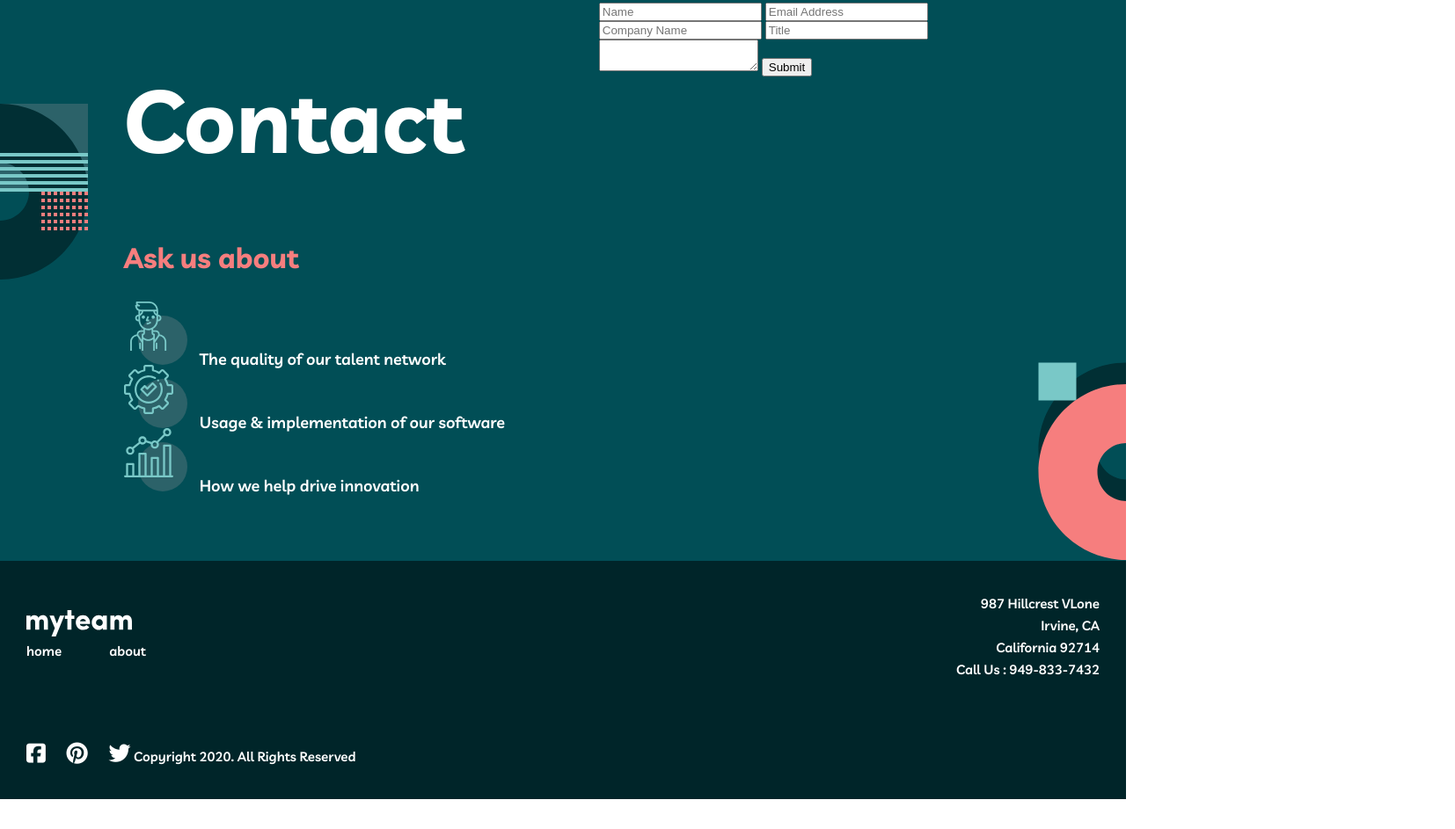
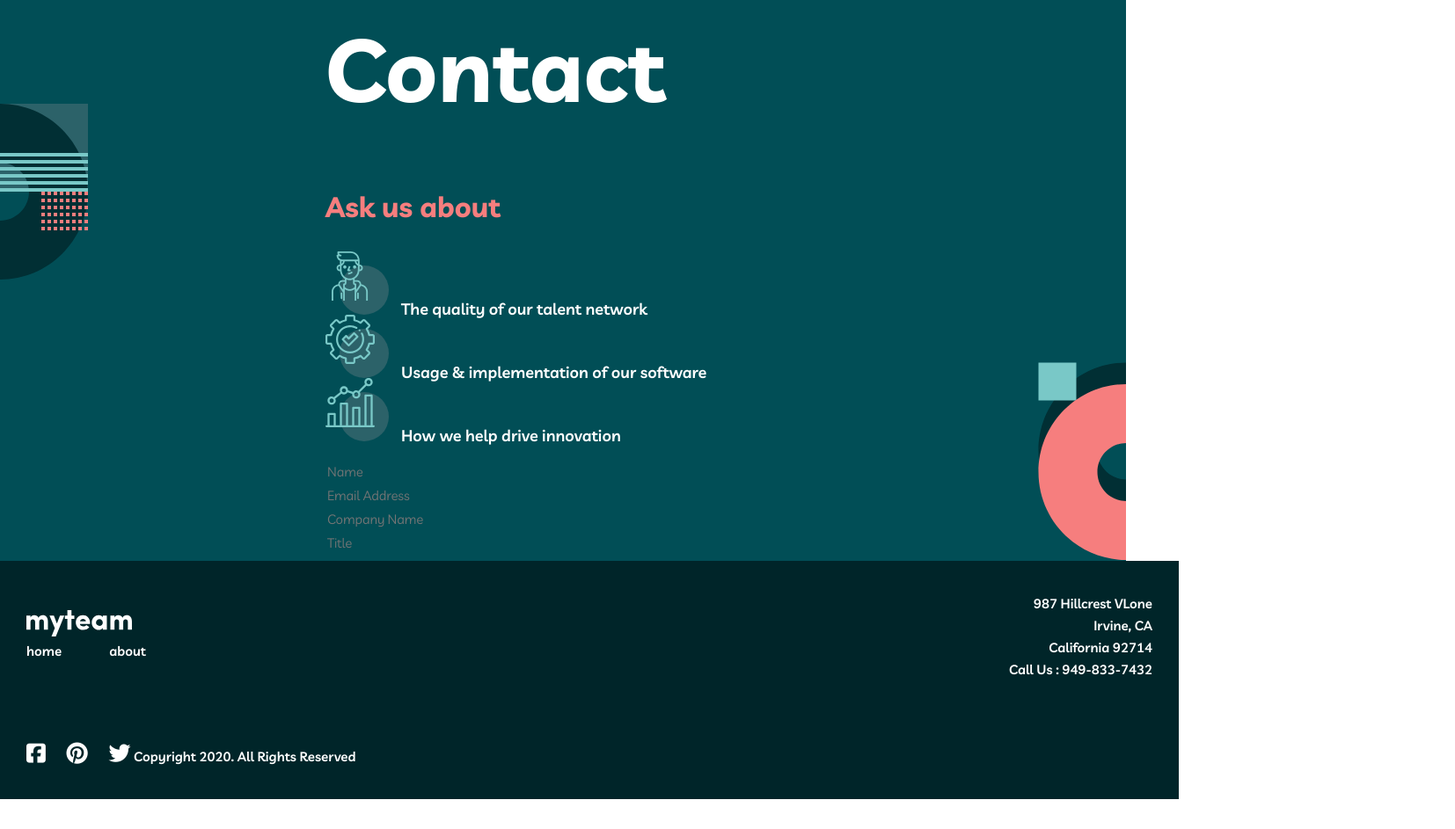
Before and after one commit to MantasStaknys/IT-DreamTeam, a plain HTML site: page subPages/contact.html in a window 1280 px wide. Shown: the part 151-1094 px from the top of the page at 88% size, 1654 px wide, since content can reach past the window. Before the commit the page ends 1060 px from the top, so only its background shows below. Drawn offline with Linux system fonts and the light colour scheme; a web font is replaced by a local one.

Commit message:
more progress on contact page (it still looks like horse apples)

```diff
--- a/CSS/Contact Style/ContactStyle.css
+++ b/CSS/Contact Style/ContactStyle.css
@@ -188,6 +188,28 @@ nav {
 .about-bits {
     height:72px;
 }
+/* header section end */
+
+/* form style */
+.text {
+    font-family: "Livvic", sans-serif;
+    font-size:15px;
+    line-height:25px;
+    letter-spacing:-0.12px;
+    color:white;
+}
+.line {
+    border-bottom:1px solid white;
+}
+input {
+    border:none;
+    width:100vw;
+    background:none
+}
+.form {
+    width:540px;
+    height:420px;
+}
 /* footer styles */
 footer {
     display: flex;
@@ -199,6 +221,7 @@ footer {
     background-color:#002529;
     display:flex;
     height:196px;
+    width:100vw;
     justify-content:space-evenly;
     align-items:center;
     flex-wrap:wrap;
@@ -296,6 +319,13 @@ footer {
     .div-position {
         width:760px;
     }
+    /* footer end */
+
+    /* header section contents */
+    .floatleft {
+        float:none;
+    }
+    /* header section end */
 }
 @media (max-width:768px) {
     .inline {
@@ -332,4 +362,11 @@ footer {
     .altcontact-button {
         margin-left:0;
     }
+    /* footer end */
+
+    /* header section */
+    .position1 {
+        left:-100px;
+    }
+    /* header section end */
 }
--- a/subPages/contact.html
+++ b/subPages/contact.html
@@ -44,14 +44,17 @@
                     </div>
                 </div>
             </div>
-        <form action="">
-            <input type="text" id="" placeholder="Name">
-            <input type="email" id=""required placeholder="Email Address">
-            <input type="text" id="" placeholder="Company Name">
-            <input type="text" id="" placeholder="Title">
-            <textarea name="" id=""></textarea>
-            <input type="submit" value="Submit">
-        </form>
+            <div class="form">
+            <form action="">
+                <input type="text" id="" placeholder="Name" class="text">
+                <input type="email" id=""required placeholder="Email Address" class="text">
+                <input type="text" id="" placeholder="Company Name" class="text">
+                <input type="text" id="" placeholder="Title" class="text">
+                <input type="text" id="" placeholder="Message" class="text">
+                <input type="submit" value="Submit">
+            </form>
+            </div>
+
         </section>
 
 
```
